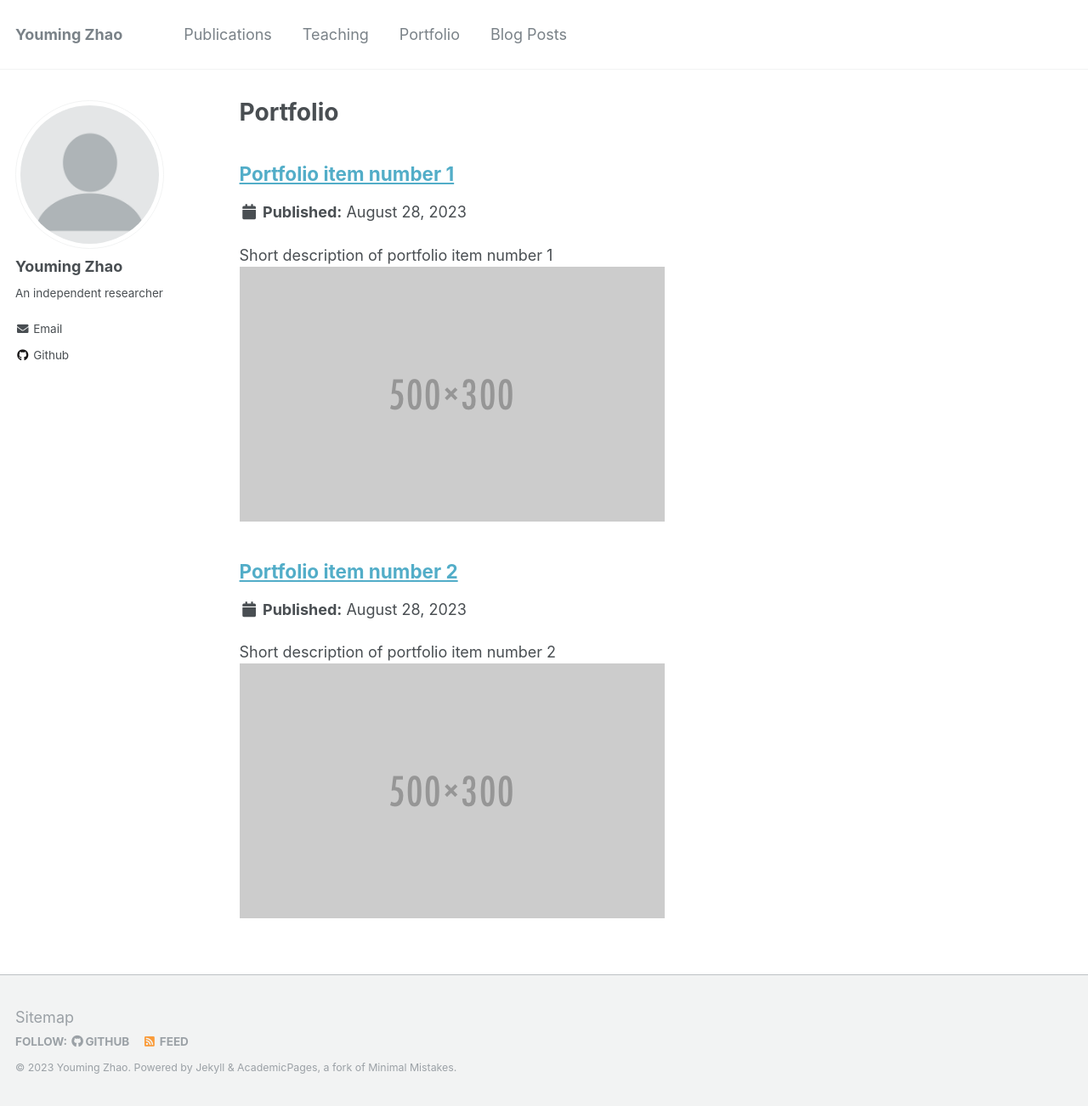
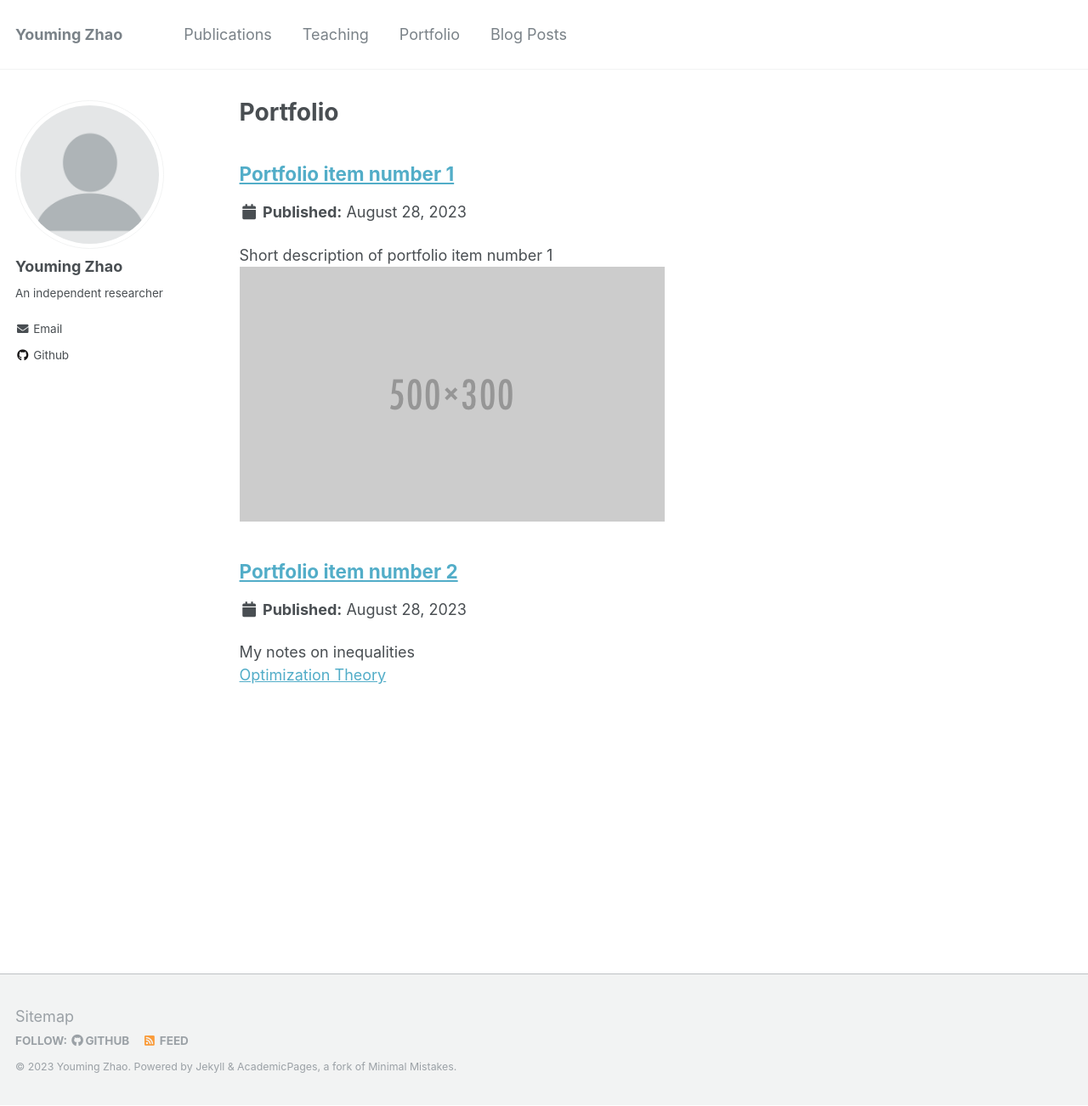
Before and after one commit to mathfirst/mathfirst.github.io, a Jekyll site: the page built from _pages/portfolio.html, in a window 1280 px wide and 1302 px high. Shown: the whole window at 85% size. Built offline with Jekyll 4.4.1, drawn with Linux system fonts in a browser that asks for light colours.

Commit message:
add files

```diff
--- a/_portfolio/portfolio-2.html
+++ b/_portfolio/portfolio-2.html
@@ -1,6 +1,6 @@
 ---
 title: "Portfolio item number 2"
-excerpt: "Short description of portfolio item number 2 <br/><img src='/images/500x300.png'>"
+excerpt: "My notes on inequalities <br/><a href='/files/OptimizationTheory.pdf'>Optimization Theory</a>"
 collection: portfolio
 ---
 
```
Also changed, not shown: 11 other files.
